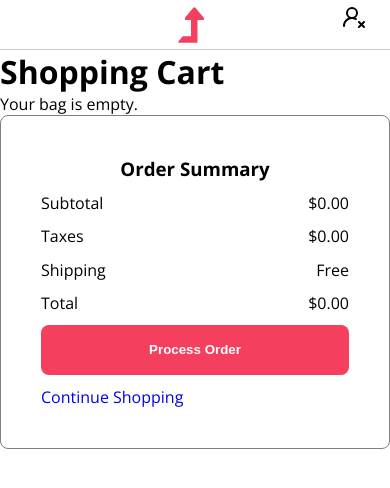
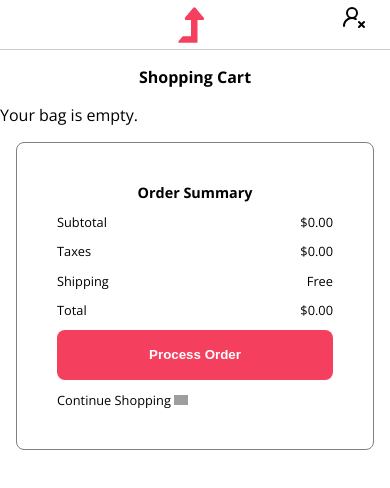
Before and after one commit to mrzamin/bookstore, a React (Vite) app: page /checkout in a window 390 px wide. Shown: the top 488 px of the page. Built offline with nearby package versions, Linux system fonts and the light colour scheme; grey boxes are pictures that could not be loaded.

Commit message:
Add arrow icon and shop link

```diff
--- a/src/components/Checkout/Checkout.jsx
+++ b/src/components/Checkout/Checkout.jsx
@@ -3,6 +3,7 @@ import { StoreContext } from "../../Context.jsx";
 import styles from "./Checkout.module.css";
 import CheckoutItem from "./CheckoutItem.jsx";
 import { Link } from "react-router-dom";
+import arrowIcon from "../../../public/icons/arrowIcon.png";
 
 const Checkout = () => {
   const { products, addToCart, removeFromCart } = useContext(StoreContext);
@@ -22,7 +23,7 @@ const Checkout = () => {
   };
   return (
     <div>
-      <h1>Shopping Cart</h1>
+      <h3 className={styles.pageTitle}>Shopping Cart</h3>
 
       <div className={styles.checkout}>
         <div className={styles.leftContainer}>
@@ -55,7 +56,10 @@ const Checkout = () => {
           </div>
 
           <button onClick={handleProcessOrder}>Process Order</button>
-          <Link to="/shop">Continue Shopping</Link>
+          <Link to="/shop">
+            Continue Shopping{" "}
+            <img src={arrowIcon} alt="arrow" className={styles.arrowIcon} />
+          </Link>
         </div>
       </div>
     </div>
--- a/src/components/Checkout/Checkout.module.css
+++ b/src/components/Checkout/Checkout.module.css
@@ -1,6 +1,18 @@
 .checkout {
   display: flex;
   justify-content: space-around;
+}
+
+.pageTitle {
+  margin: 1rem 0rem 1rem 0rem;
+}
+
+.arrowIcon {
+  width: 14px;
+}
+
+a {
+  color: black;
 }
 
 h3 {
@@ -52,9 +64,24 @@ button:hover {
 
   .rightContainer {
     width: auto;
+    margin: 1rem;
   }
 
   .leftContainer {
     max-width: none;
   }
 }
+
+@media screen and (max-width: 400px) {
+  .rightContainer {
+    font-size: 0.8rem;
+  }
+
+  h3 {
+    font-size: 0.9rem;
+  }
+
+  .pageTitle {
+    font-size: 1rem;
+  }
+}
```
